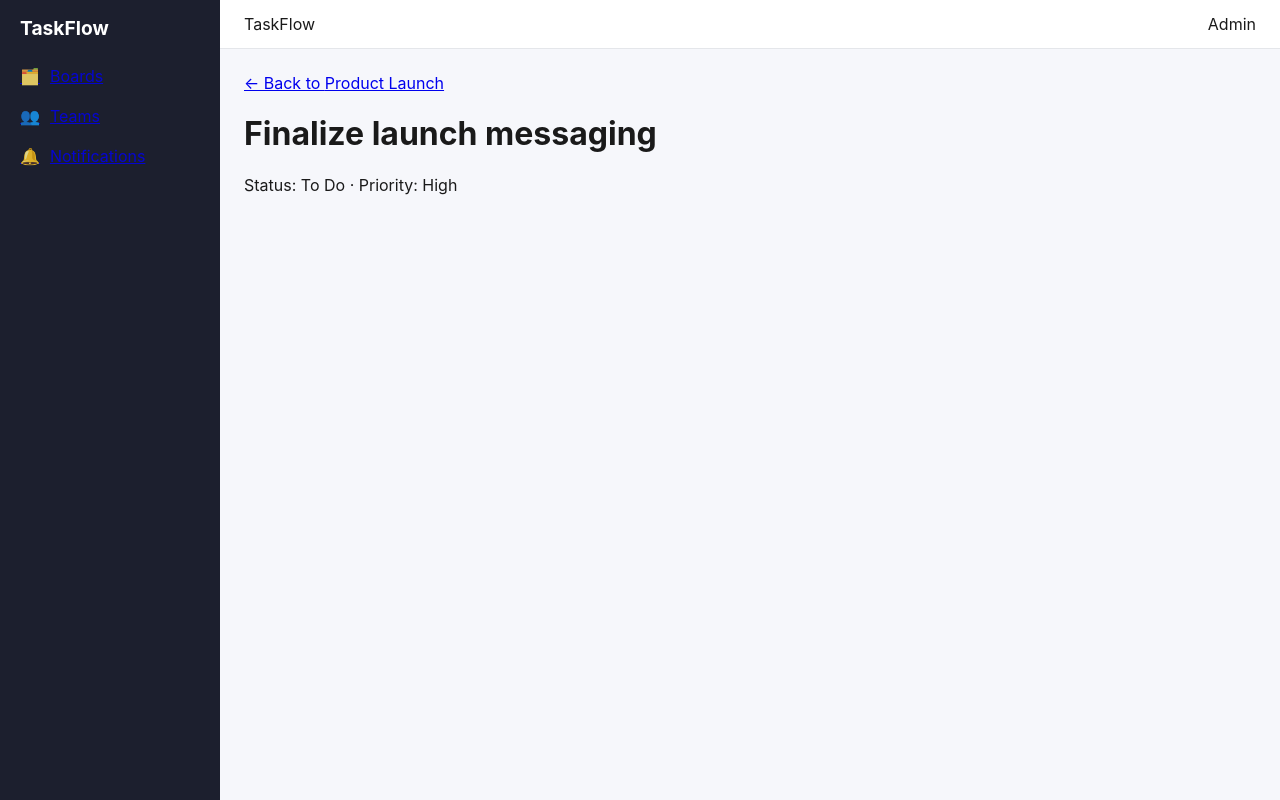
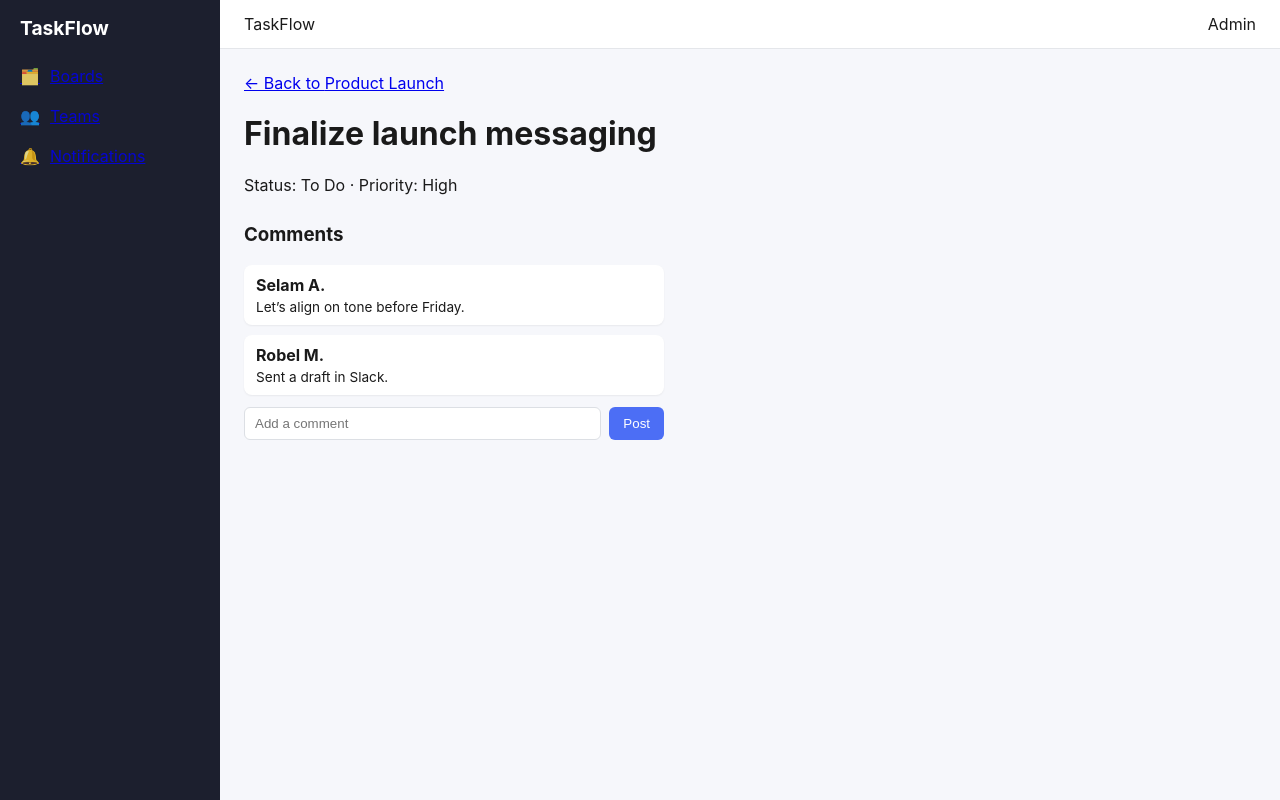
Before and after one commit to Abena9/taskflow, a React (Vite) app: page /tasks/1 in a window 1280 px wide. Built offline with nearby package versions, Linux system fonts and the light colour scheme.

Commit message:
Add comments on task detail page

```diff
--- /dev/null
+++ b/src/components/CommentList.jsx
@@ -0,0 +1,39 @@
+import { useState } from 'react'
+import { useComments } from '../context/CommentContext.jsx'
+
+function CommentList({ taskId }) {
+  const { comments, addComment } = useComments()
+  const [text, setText] = useState('')
+  const taskComments = comments.filter((c) => c.taskId === taskId)
+
+  function handleSubmit(e) {
+    e.preventDefault()
+    if (!text.trim()) return
+    addComment(taskId, 'You', text.trim())
+    setText('')
+  }
+
+  return (
+    <div className="comment-section">
+      <h3>Comments</h3>
+      <div className="comment-list">
+        {taskComments.map((c) => (
+          <div key={c.id} className="comment-item">
+            <strong>{c.author}</strong>
+            <p>{c.text}</p>
+          </div>
+        ))}
+      </div>
+      <form className="comment-form" onSubmit={handleSubmit}>
+        <input
+          placeholder="Add a comment"
+          value={text}
+          onChange={(e) => setText(e.target.value)}
+        />
+        <button type="submit">Post</button>
+      </form>
+    </div>
+  )
+}
+
+export default CommentList
--- /dev/null
+++ b/src/context/CommentContext.jsx
@@ -0,0 +1,26 @@
+import { createContext, useContext, useState } from 'react'
+
+const CommentContext = createContext(null)
+
+const initialComments = [
+  { id: 1, taskId: 1, author: 'Selam A.', text: 'Let\u2019s align on tone before Friday.' },
+  { id: 2, taskId: 1, author: 'Robel M.', text: 'Sent a draft in Slack.' },
+]
+
+export function CommentProvider({ children }) {
+  const [comments, setComments] = useState(initialComments)
+
+  function addComment(taskId, author, text) {
+    setComments((prev) => [...prev, { id: Date.now(), taskId, author, text }])
+  }
+
+  return (
+    <CommentContext.Provider value={{ comments, addComment }}>
+      {children}
+    </CommentContext.Provider>
+  )
+}
+
+export function useComments() {
+  return useContext(CommentContext)
+}
--- a/src/index.css
+++ b/src/index.css
@@ -212,3 +212,48 @@ a.board-card {
   text-decoration: none;
   display: block;
 }
+
+.comment-section {
+  margin-top: 28px;
+  max-width: 420px;
+}
+
+.comment-list {
+  display: flex;
+  flex-direction: column;
+  gap: 10px;
+  margin: 12px 0;
+}
+
+.comment-item {
+  background: #fff;
+  border-radius: 8px;
+  padding: 10px 12px;
+  box-shadow: 0 1px 2px rgba(0, 0, 0, 0.06);
+}
+
+.comment-item p {
+  margin: 4px 0 0;
+  font-size: 0.85rem;
+}
+
+.comment-form {
+  display: flex;
+  gap: 8px;
+}
+
+.comment-form input {
+  flex: 1;
+  padding: 8px 10px;
+  border: 1px solid #dcdfe4;
+  border-radius: 6px;
+}
+
+.comment-form button {
+  padding: 8px 14px;
+  border: none;
+  border-radius: 6px;
+  background: #4c6ef5;
+  color: #fff;
+  cursor: pointer;
+}
--- a/src/main.jsx
+++ b/src/main.jsx
@@ -3,13 +3,16 @@ import ReactDOM from 'react-dom/client'
 import { BrowserRouter } from 'react-router-dom'
 import App from './App.jsx'
 import { TaskProvider } from './context/TaskContext.jsx'
+import { CommentProvider } from './context/CommentContext.jsx'
 import './index.css'
 
 ReactDOM.createRoot(document.getElementById('root')).render(
   <React.StrictMode>
     <BrowserRouter>
       <TaskProvider>
-        <App />
+        <CommentProvider>
+          <App />
+        </CommentProvider>
       </TaskProvider>
     </BrowserRouter>
   </React.StrictMode>
--- a/src/pages/TaskDetail.jsx
+++ b/src/pages/TaskDetail.jsx
@@ -1,6 +1,7 @@
 import { useParams, Link } from 'react-router-dom'
 import { useTasks } from '../context/TaskContext.jsx'
 import { boards } from '../data/boards.js'
+import CommentList from '../components/CommentList.jsx'
 
 function TaskDetail() {
   const { id } = useParams()
@@ -18,6 +19,7 @@ function TaskDetail() {
       <Link to={'/boards/' + task.boardId}>&larr; Back to {board?.name}</Link>
       <h1>{task.title}</h1>
       <p>Status: {task.column} &middot; Priority: {task.priority}</p>
+      <CommentList taskId={task.id} />
     </div>
   )
 }
```
